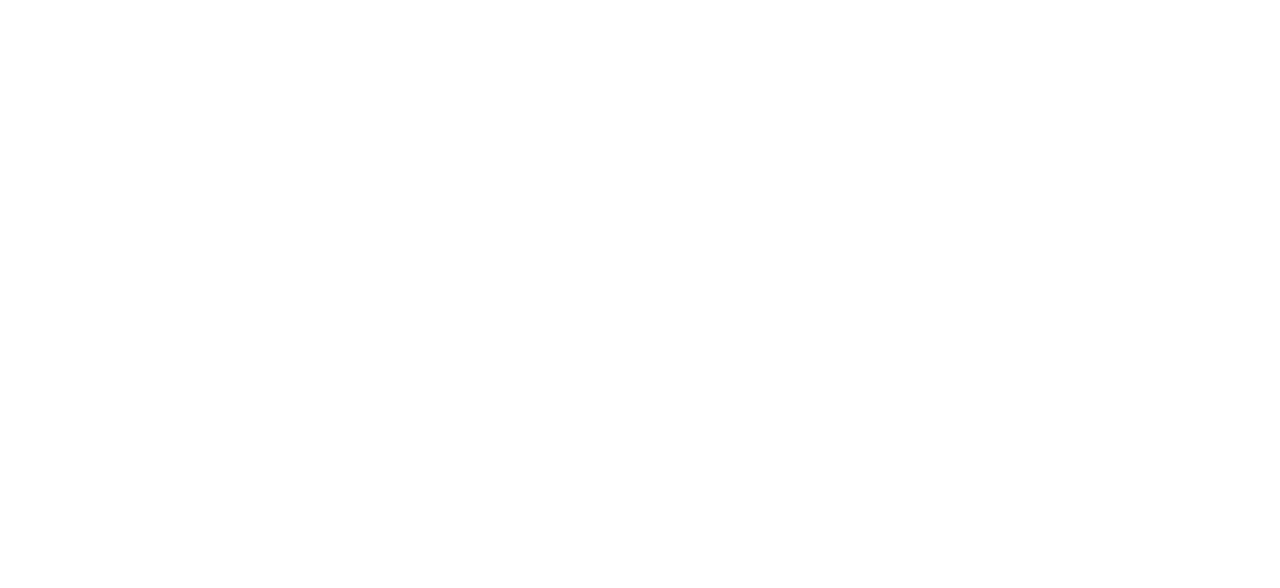
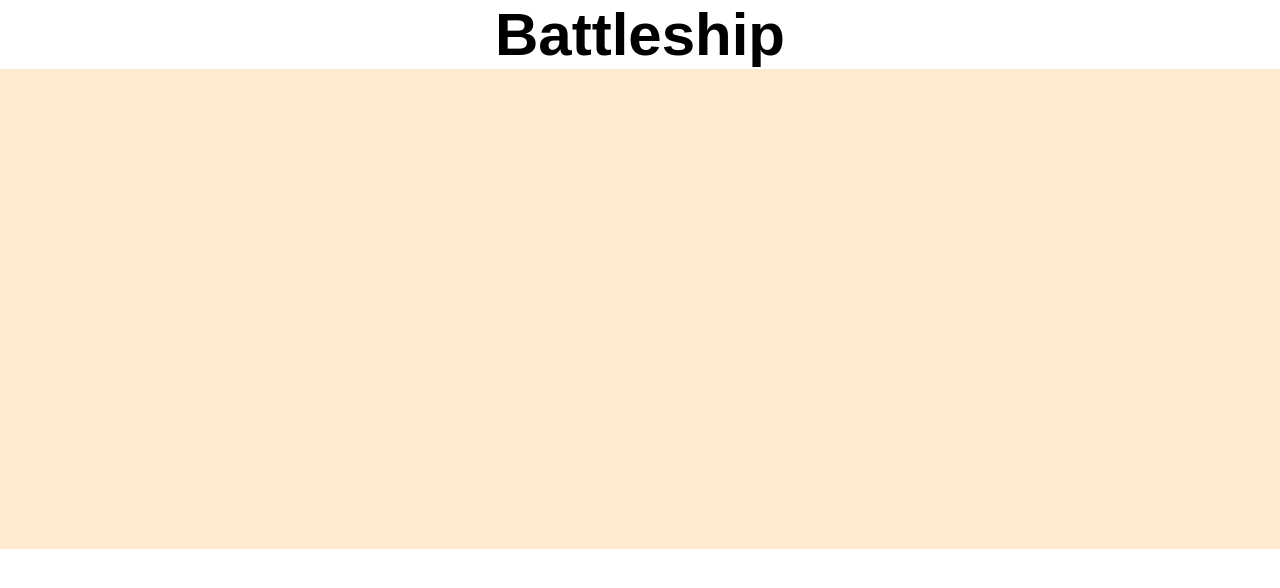
Before and after one commit to seankudryk/battleship, a website built with webpack: page src/template.html in a window 1280 px wide. Built offline with nearby package versions, Linux system fonts and the light colour scheme.

Commit message:
added html skeleton game-container to start setting up querySelectors

```diff
--- a/src/modules/gameboard-logic.js
+++ b/src/modules/gameboard-logic.js
@@ -25,16 +25,15 @@ export class Gameboard {
     }
 
     placeShip = (row, column, shipType) => {
-        let newShip = new Ship(shipType);
+        let newShip = new Ship(shipType)
+
+        //refactor to ensure that placed ships don't overflow board, and return from the placeShip call if the ship can't be placed
+        //same as above, but ensure that spaces aren't occupied
 
         for (let i = 0; i < newShip.shipLength; i++) {
-            //will eventually have to change what this does, for the sake of test development, I am simply assinging the cell value here to !null
-            this.board[row][column] = newShip;
-            if (this.shipHorizontal) {
-                column++;
-            } else {
-                row++;
-            }
+            const rowValue = this.shipHorizontal ? row : row + i;
+            const columnValue = this.shipHorizontal ? column + i : column;
+            this.board[rowValue][columnValue] = newShip;
         }
     }
 
--- a/src/styles.css
+++ b/src/styles.css
@@ -1,3 +1,22 @@
 * {
+    padding: 0px;
+    margin: 0px;
     background-color: none;
 }
+
+#top-bar {
+    display: flex;
+    justify-content: center;
+    width: 100%;
+}
+
+#game-title {
+    font-size: 60px;
+    font-family: sans-serif;
+}
+
+#game-container {
+    width: 100%;
+    height: 60vh;
+    background-color: blanchedalmond;
+}
--- a/src/template.html
+++ b/src/template.html
@@ -3,9 +3,19 @@
 <head>
     <meta charset="UTF-8">
     <meta name="viewport" content="width=device-width, initial-scale=1.0">
-    <title>Battleship</title>
+    <title id="game-title">Battleship</title>
 </head>
 <body>
-
+    <div>
+        <div id="top-bar">
+            <h1 id="game-title">Battleship</h1>
+        </div>
+        <div id="game-container">
+            <div id="player-one-board-div">
+            </div>
+            <div id="player-two-board-div">
+            </div>
+        </div>
+    </div>
 </body>
 </html>
```
Also changed, not shown: src/tests/player-logic.test.js (+0 -2 lines), src/tests/ship-logic.test.js (+1 -1 lines), src/modules/game-controller.js (added), src/modules/game-logic.js (added), src/tests/game-controller.test.js (added), src/tests/game-logic.test.js (added).
